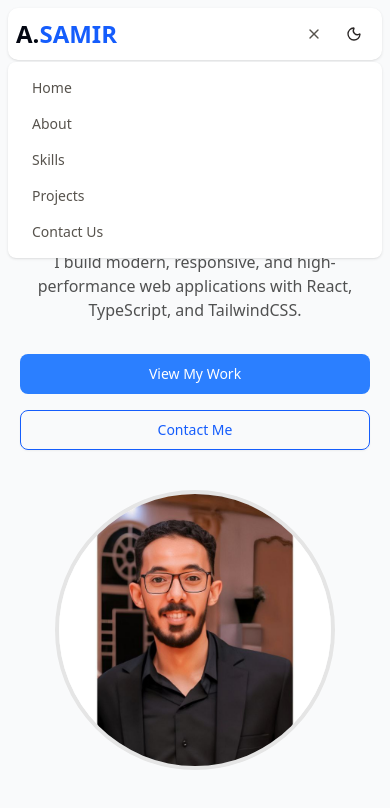
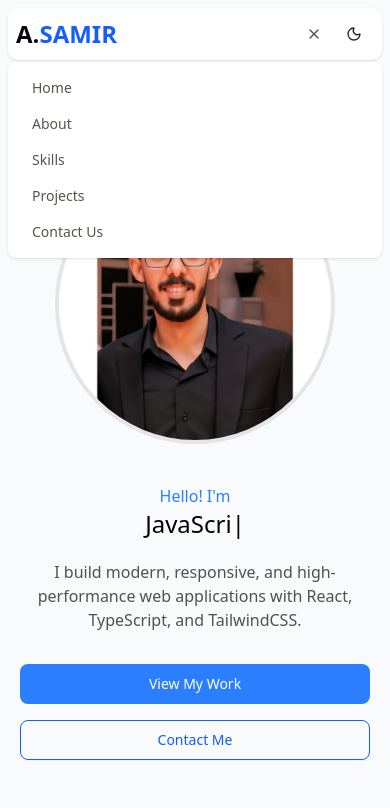
Before and after one commit to ahmed2020026/PortifolioDesign, a React (Vite) app: page / in a window 390 px wide. Both pictures are taken after a click on the button 314 px from the left and 34 px from the top of the page. Shown: the top 808 px of the page. Built offline with nearby package versions, Linux system fonts and the light colour scheme.

Commit message:
modefied

```diff
--- a/src/App.css
+++ b/src/App.css
@@ -112,7 +112,7 @@
 
 @layer base {
   * {
-    @apply border-border outline-ring/50 duration-100;
+    @apply border-border outline-ring/50 duration-150;
   }
   body {
     @apply bg-background text-foreground;
--- a/src/sections/HeroSection.tsx
+++ b/src/sections/HeroSection.tsx
@@ -11,9 +11,9 @@ export const HeroSection = () => {
                 <div className="container mx-auto grid md:grid-cols-2 gap-10 items-center" style={{padding:"0 20px"}}>
 
                     {/* النصوص */}
-                    <div className="text-center md:text-left">
+                    <div className="text-center md:text-left order-2 md:order-1">
                         <p className={`text-blue-500`}>Hello! I'm</p>
-                        <h1 className={`text-2xl md:text-4xl font-[500] mb-10 ${order? 'text-white': 'text-black'}`}>
+                        <h1 className={`text-2xl md:text-4xl font-[500] mb-5 ${order? 'text-white': 'text-black'}`}>
                             <ReactTyped
                                 strings={["Ahmed Samir", "Frontend Developer", "React Developer" , "JavaScript Developer"]}
                                 typeSpeed={50}
@@ -38,7 +38,7 @@ export const HeroSection = () => {
                     </div>
 
                     {/* الصورة */}
-                    <div className="flex justify-center md:justify-end">
+                    <div className="flex justify-center md:justify-end order-1 md:order-2">
                         <img
                             src={Person}
                             alt="Ahmed profile"
--- a/src/sections/NavBar.tsx
+++ b/src/sections/NavBar.tsx
@@ -46,7 +46,7 @@ export const Navbar = () => {
                         height: ` ${open ? h : 0}px`,
                         opacity: `${open ? 1 : 0}`,
                         overflow: "hidden",
-                        transition: "all 0.3s ease",
+                        transition: "height 0.25s ease, opacity 0.33s ease, background-color 150ms ease",
                     }}>
                         {
                             NavLinks.map((item: Record<string, string>, index: number) => (
@@ -58,7 +58,7 @@ export const Navbar = () => {
                     </nav>
                 </div>
                 <div className="icons">
-                    <Button variant="ghost" className={`cursor-pointer md:hidden bg-transparent  ${order ? 'text-stone-400 hover:text-stone-200 hover:bg-gray-900' : 'text-stone-600 hover:text-blue-600'}`} aria-label="btn_menu" onClick={toggle}>
+                    <Button variant="ghost" className={`cursor-pointer md:hidden bg-transparent  ${order ? 'text-stone-200 hover:text-stone-200 hover:bg-gray-900' : 'text-stone-600 hover:text-blue-600'}`} aria-label="btn_menu" onClick={toggle}>
                         <Menu className={open ? 'hidden' : ''} />
                         <X className={!open ? 'hidden' : ''} />
                     </Button>
```
Also changed, not shown: 1 other file (tests, documents, lock files or other folders).
